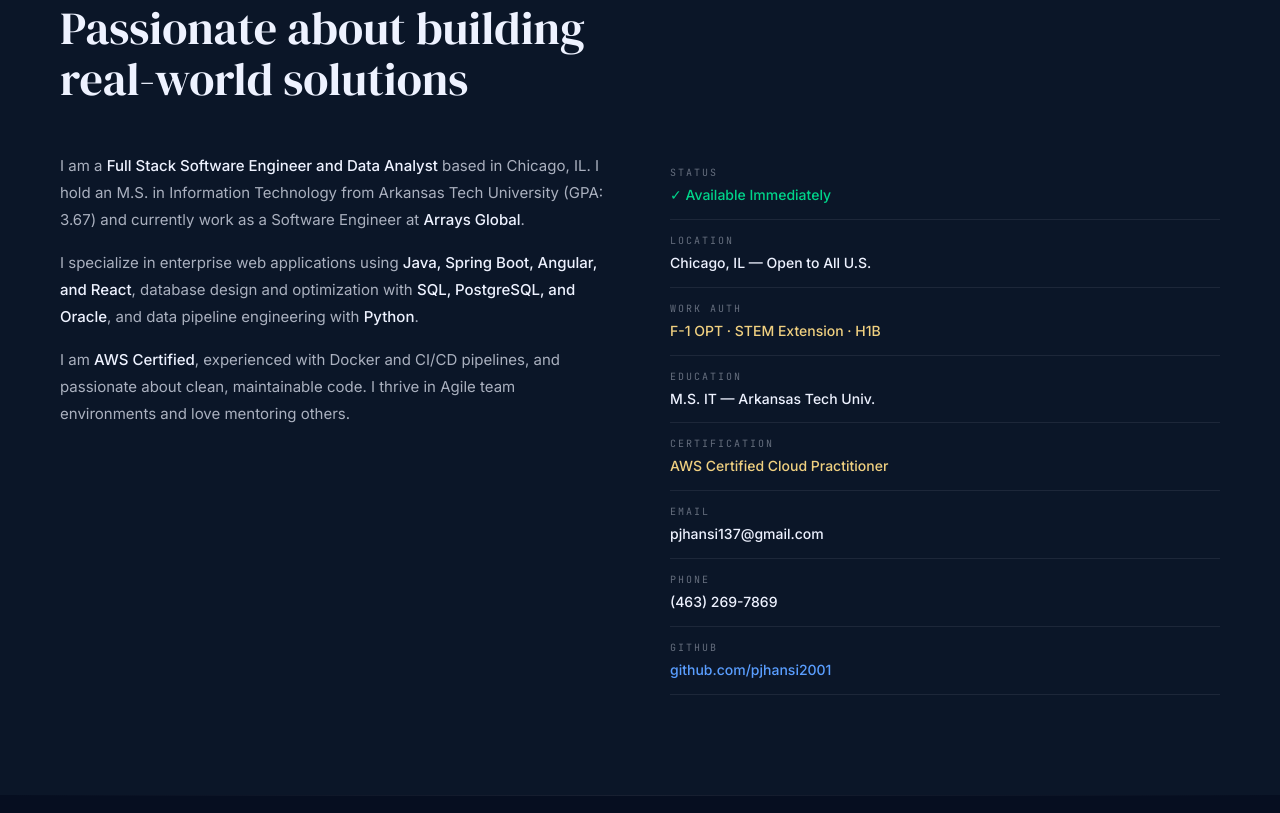
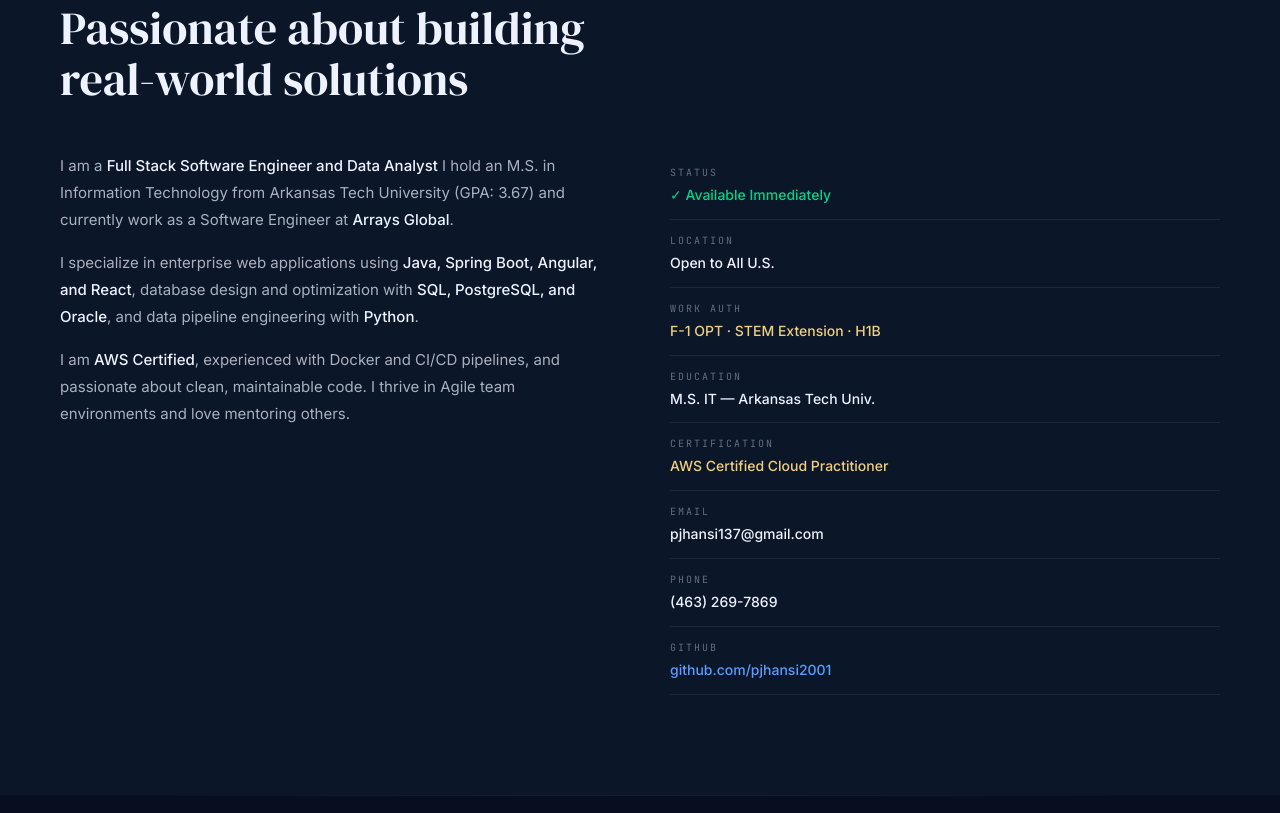
Before and after one commit to pjhansi2001/jhansi-pinninti.github.io, a plain HTML site: page index.html in a window 1280 px wide. Shown: the part 927-1740 px from the top of the page. Drawn offline with Linux system fonts and the light colour scheme.

Commit message:
Update index.html

```diff
--- a/index.html
+++ b/index.html
@@ -686,7 +686,7 @@ footer {
   <div class="sec-title">Passionate about building<br>real-world solutions</div>
   <div class="about-grid">
     <div class="about-text">
-      <p>I am a <strong>Full Stack Software Engineer and Data Analyst</strong> based in Chicago, IL. I hold an M.S. in Information Technology from Arkansas Tech University (GPA: 3.67) and currently work as a Software Engineer at <strong>Arrays Global</strong>.</p>
+      <p>I am a <strong>Full Stack Software Engineer and Data Analyst</strong>  I hold an M.S. in Information Technology from Arkansas Tech University (GPA: 3.67) and currently work as a Software Engineer at <strong>Arrays Global</strong>.</p>
       <p>I specialize in enterprise web applications using <strong>Java, Spring Boot, Angular, and React</strong>, database design and optimization with <strong>SQL, PostgreSQL, and Oracle</strong>, and data pipeline engineering with <strong>Python</strong>.</p>
       <p>I am <strong>AWS Certified</strong>, experienced with Docker and CI/CD pipelines, and passionate about clean, maintainable code. I thrive in Agile team environments and love mentoring others.</p>
     </div>
@@ -697,7 +697,7 @@ footer {
       </div>
       <div class="info-row">
         <span class="info-lbl">Location</span>
-        <span class="info-val">Chicago, IL — Open to All U.S.</span>
+        <span class="info-val">Open to All U.S.</span>
       </div>
       <div class="info-row">
         <span class="info-lbl">Work Auth</span>
@@ -804,7 +804,7 @@ footer {
   <div class="exp-item fade-in">
     <div class="exp-meta">
       <div class="exp-date">Sep 2025 — Present</div>
-      <div class="exp-co">Arrays Global · Chicago, IL</div>
+      <div class="exp-co">Arrays Global </div>
     </div>
     <div class="exp-body">
       <div class="exp-ttl">Software Engineer</div>
@@ -946,7 +946,7 @@ footer {
 <!-- FOOTER -->
 <footer>
   <div class="footer-txt">© 2026 Jhansi Pinninti · Software Engineer &amp; Data Analyst</div>
-  <div class="footer-txt">Chicago, IL · Open to All U.S. Locations</div>
+  <div class="footer-txt"> Open to All U.S. Locations</div>
 </footer>
 
 <script>
```
